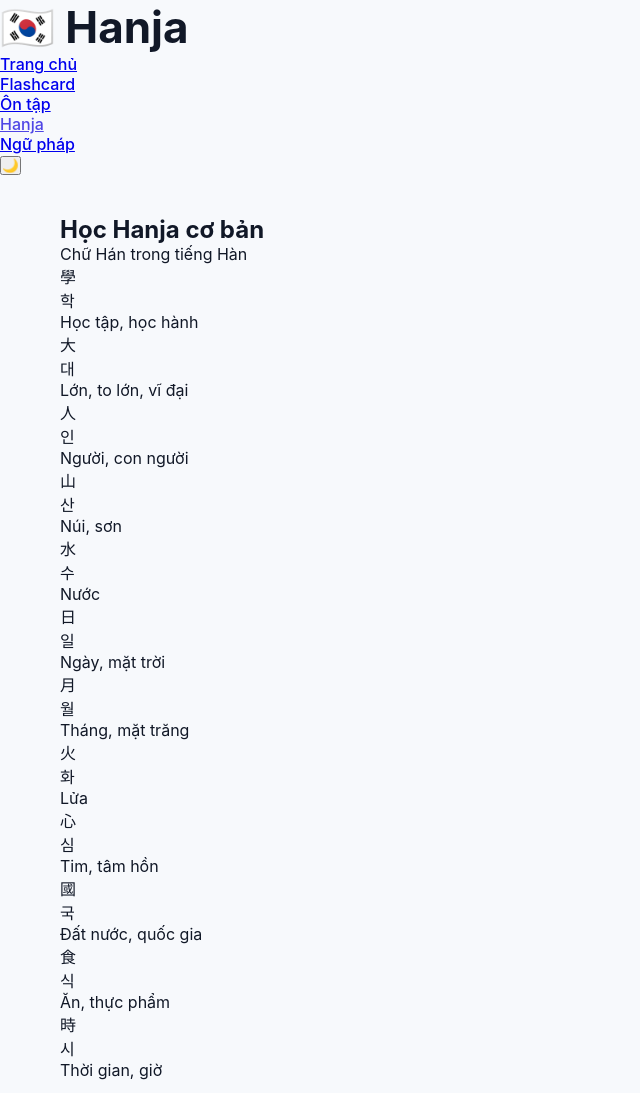
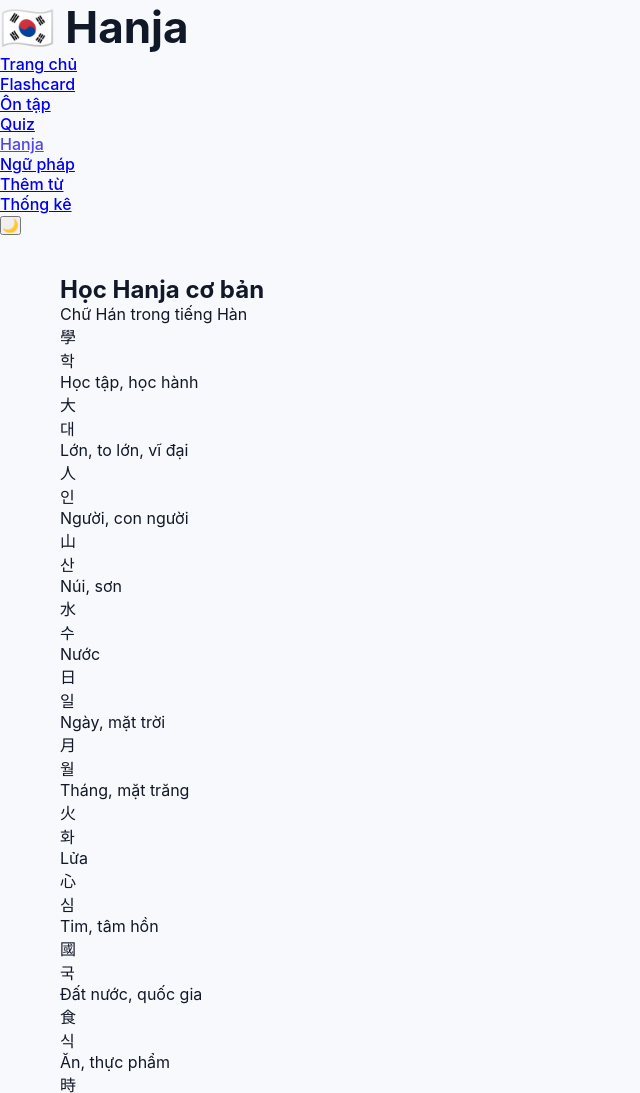
Before and after one commit to Sddnin/sddnin-website, a plain HTML site: page pages/hanja.html in a window 1280 px wide. Shown: the top 1093 px of the page, without its empty margins (0-640 px from the left). Drawn offline with Linux system fonts and the light colour scheme.

Commit message:
Update hanja.html

```diff
--- a/pages/hanja.html
+++ b/pages/hanja.html
@@ -10,16 +10,17 @@
 </head>
 <body>
     <header class="main-header">
-        <div class="logo">
-            <h1>🇰🇷 Hanja</h1>
-        </div>
+        <div class="logo"><h1>🇰🇷 Hanja</h1></div>
         <nav class="main-nav">
             <ul>
                 <li><a href="home.html">Trang chủ</a></li>
                 <li><a href="flashcard.html">Flashcard</a></li>
                 <li><a href="review.html">Ôn tập</a></li>
+                <li><a href="quiz.html">Quiz</a></li>
                 <li><a href="hanja.html" class="active">Hanja</a></li>
                 <li><a href="grammar.html">Ngữ pháp</a></li>
+                <li><a href="add-word.html">Thêm từ</a></li>
+                <li><a href="stats.html">Thống kê</a></li>
             </ul>
         </nav>
         <button id="theme-toggle" class="theme-btn">🌙</button>
@@ -30,12 +31,8 @@
             <h2>Học Hanja cơ bản</h2>
             <p>Chữ Hán trong tiếng Hàn</p>
         </div>
-
-        <div class="hanja-grid" id="hanja-grid">
-            <!-- Hanja cards sẽ được tạo động -->
-        </div>
-
-        <div class="hanja-detail" id="hanja-detail" style="display: none;">
+        <div class="hanja-grid" id="hanja-grid"></div>
+        <div class="hanja-detail" id="hanja-detail" style="display:none;">
             <div class="detail-card">
                 <span class="close-detail" id="close-detail">✕</span>
                 <div class="hanja-character" id="detail-character">學</div>
@@ -52,9 +49,7 @@
         </div>
     </main>
 
-    <footer class="main-footer">
-        <p>&copy; 2024 Korean Flashcard Hub</p>
-    </footer>
+    <footer class="main-footer"><p>&copy; 2024 Korean Flashcard Hub</p></footer>
 
     <script src="../assets/js/storage.js"></script>
     <script src="../assets/js/theme.js"></script>
```
